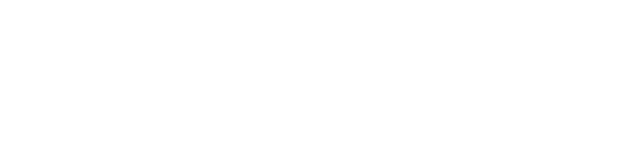
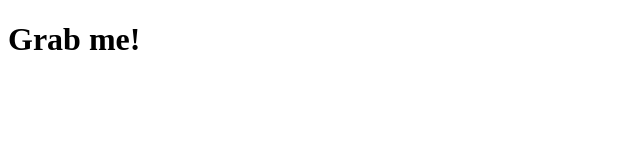
Before and after one commit to Na-hyunwoo/momentum, a plain HTML site: page index.html in a window 1280 px wide. Shown: the whole page, without its empty margins (0-640 px from the left). Drawn offline with Linux system fonts and the light colour scheme.

Commit message:
HTML in Javascript

```diff
--- a/index.html
+++ b/index.html
@@ -9,6 +9,7 @@
 </head>
 <!-- learn about basic data types -->
 <body>
+    <h1 class="hello" id="title">Grab me!</h1>
     <script src="app.js"></script>
 </body>
 </html>
```
Also changed, not shown: app.js (+11 -0 lines).
